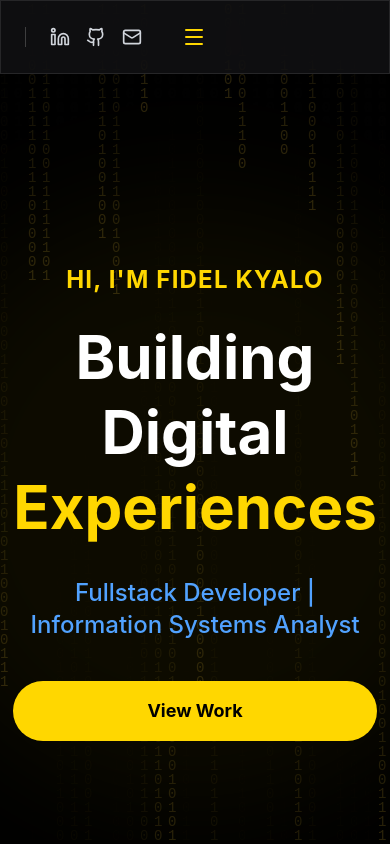
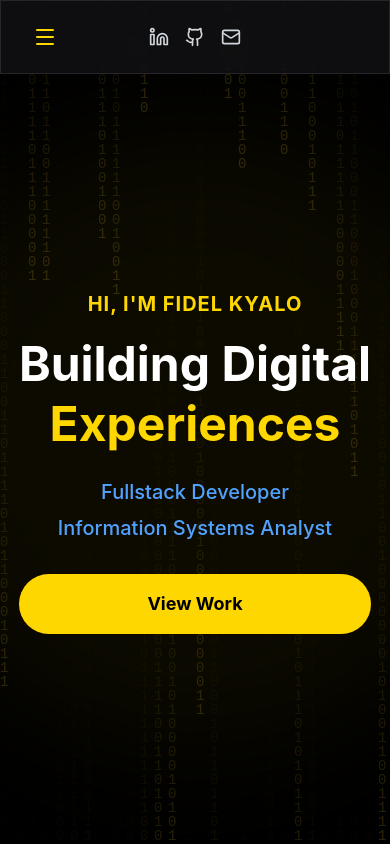
Before and after one commit to Fidelkyalo/Fidel_Portfolio, a React (Vite) app: page / in a window 390 px wide. Shown: the top 844 px of the page. Built offline with nearby package versions, Linux system fonts and the light colour scheme.

Commit message:
Refine mobile layout: hamburger to left, center icons, reduce top spacing, and split description

```diff
--- a/index_standalone.html
+++ b/index_standalone.html
@@ -227,25 +227,30 @@
                 h(CodeBackground),
                 h('nav', { className: "fixed top-0 left-0 right-0 z-50 glass-card border-b border-white/10 px-6 py-4" }, [
                     h('div', { className: "max-w-6xl mx-auto flex justify-between items-center" }, [
-                        h('a', { href: "#home", className: "text-xl font-bold text-gold hover:text-white transition-colors hidden md:block" }, "Fidel Kyalo"),
-                        h('div', { className: "flex items-center gap-8" }, [
+                        // Mobile Menu Button - Left Aligned
+                        h('button', {
+                            className: "md:hidden text-gold p-2 hover:bg-white/5 rounded-lg transition-colors",
+                            onClick: () => setIsMenuOpen(!isMenuOpen)
+                        }, h(Icon, { name: isMenuOpen ? "x" : "menu", size: 24 })),
+
+                        h('a', { href: "#home", className: "text-xl font-bold text-gold cursor-pointer hover:text-white transition-colors hidden md:block" }, "Fidel Kyalo"),
+
+                        h('div', { className: "flex items-center gap-8 md:gap-8 flex-1 md:flex-none justify-center md:justify-end" }, [
                             h('ul', { className: "hidden md:flex gap-6" }, [
                                 h('li', null, h('a', { href: "#home", className: "hover:text-gold transition-colors" }, "Home")),
                                 h('li', null, h('a', { href: "#about", className: "hover:text-gold transition-colors" }, "About")),
                                 h('li', null, h('a', { href: "#projects", className: "hover:text-gold transition-colors" }, "Projects")),
                                 h('li', null, h('a', { href: "#contact", className: "hover:text-gold transition-colors" }, "Contact"))
                             ]),
-                            h('div', { className: "flex gap-4 border-l border-white/20 pl-6" }, [
+                            h('div', { className: "flex gap-4 border-l-0 md:border-l border-white/20 pl-0 md:pl-6" }, [
                                 h('a', { href: "https://www.linkedin.com/in/fidel-mutunga-bb726129a/", target: "_blank", className: "hover:text-gold" }, h(Icon, { name: "linkedin" })),
                                 h('a', { href: "https://github.com/Fidelkyalo", target: "_blank", className: "hover:text-gold" }, h(Icon, { name: "github" })),
                                 h('a', { href: "mailto:fidelkm16@gmail.com", className: "hover:text-gold" }, h(Icon, { name: "mail" }))
-                            ]),
-                            // Mobile Menu Button
-                            h('button', {
-                                className: "md:hidden text-gold p-2 hover:bg-white/5 rounded-lg transition-colors",
-                                onClick: () => setIsMenuOpen(!isMenuOpen)
-                            }, h(Icon, { name: isMenuOpen ? "x" : "menu", size: 24 }))
-                        ])
+                            ])
+                        ]),
+
+                        // Empty div for balance on mobile
+                        h('div', { className: "w-10 md:hidden" })
                     ]),
                     // Mobile Navigation Menu
                     isMenuOpen && h(motion.div, {
@@ -262,12 +267,15 @@
                     ])
                 ]),
                 h('main', { className: "pt-20" }, [
-                    h('section', { id: "home", className: "min-h-screen flex items-center justify-center relative overflow-hidden px-4" },
-                        h('div', { className: "max-w-7xl mx-auto flex flex-col md:flex-row items-center gap-16 z-10 w-full" }, [
+                    h('section', { id: "home", className: "min-h-screen flex items-center justify-center relative overflow-hidden px-4 -mt-16 md:mt-0" },
+                        h('div', { className: "max-w-7xl mx-auto flex flex-col md:flex-row items-center gap-12 md:gap-16 z-10 w-full pt-12 md:pt-0" }, [
                             h('div', { className: "text-center md:text-left flex-1" }, [
-                                h(motion.p, { initial: { x: -100, opacity: 0 }, animate: { x: 0, opacity: 1 }, transition: { duration: 0.8, delay: 0.2 }, className: "text-gold font-bold mb-6 tracking-wider uppercase text-2xl" }, "Hi, I'm Fidel Kyalo"),
-                                h(motion.h1, { initial: { x: -100, opacity: 0 }, animate: { x: 0, opacity: 1 }, transition: { duration: 0.8, delay: 0.4 }, className: "text-6xl md:text-8xl font-bold mb-8 leading-tight" }, ["Building Digital ", h('br'), h('span', { className: "text-gold" }, "Experiences")]),
-                                h(motion.p, { initial: { x: -100, opacity: 0 }, animate: { x: 0, opacity: 1 }, transition: { duration: 0.8, delay: 0.6 }, className: "text-2xl text-blue-400 mb-10 font-medium" }, "Fullstack Developer | Information Systems Analyst"),
+                                h(motion.p, { initial: { x: -100, opacity: 0 }, animate: { x: 0, opacity: 1 }, transition: { duration: 0.8, delay: 0.2 }, className: "text-gold font-bold mb-4 md:mb-6 tracking-wider uppercase text-xl md:text-3xl" }, "Hi, I'm Fidel Kyalo"),
+                                h(motion.h1, { initial: { x: -100, opacity: 0 }, animate: { x: 0, opacity: 1 }, transition: { duration: 0.8, delay: 0.4 }, className: "text-5xl md:text-8xl font-bold mb-6 md:mb-8 leading-tight" }, ["Building Digital ", h('br'), h('span', { className: "text-gold" }, "Experiences")]),
+                                h(motion.div, { initial: { x: -100, opacity: 0 }, animate: { x: 0, opacity: 1 }, transition: { duration: 0.8, delay: 0.6 }, className: "text-xl md:text-2xl text-blue-400 mb-8 md:mb-10 font-medium text-center md:text-left" }, [
+                                    h('p', { className: "mb-2 md:mb-0" }, "Fullstack Developer"),
+                                    h('p', { className: "md:inline md:before:content-['|'] md:before:mx-4" }, "Information Systems Analyst")
+                                ]),
                                 h(motion.div, { initial: { x: -100, opacity: 0 }, animate: { x: 0, opacity: 1 }, transition: { duration: 0.8, delay: 0.8 } },
                                     h('a', { href: "#projects", className: "px-10 py-4 bg-gold text-black font-bold text-lg rounded-full hover:bg-white transition-all transform hover:scale-105" }, "View Work")
                                 )
--- a/src/App.jsx
+++ b/src/App.jsx
@@ -30,15 +30,24 @@ function App() {
       {/* Navbar Placeholder - just for navigation context */}
       <nav className="fixed top-0 left-0 right-0 z-50 glass-card border-b border-white/10 px-6 py-4">
         <div className="max-w-6xl mx-auto flex justify-between items-center">
+          {/* Mobile Menu Button - Left Aligned */}
+          <button
+            className="md:hidden text-gold p-2 hover:bg-white/5 rounded-lg transition-colors"
+            onClick={() => setIsMenuOpen(!isMenuOpen)}
+          >
+            {isMenuOpen ? <X size={24} /> : <Menu size={24} />}
+          </button>
+
           <a href="#home" className="text-xl font-bold text-gold cursor-pointer hover:text-white transition-colors hidden md:block">Fidel Kyalo</a>
-          <div className="flex items-center gap-8">
+
+          <div className="flex items-center gap-8 md:gap-8 flex-1 md:flex-none justify-center md:justify-end">
             <ul className="hidden md:flex gap-6">
               <li><a href="#home" className="hover:text-gold transition-colors">Home</a></li>
               <li><a href="#about" className="hover:text-gold transition-colors">About</a></li>
               <li><a href="#projects" className="hover:text-gold transition-colors">Projects</a></li>
               <li><a href="#contact" className="hover:text-gold transition-colors">Contact</a></li>
             </ul>
-            <div className="flex gap-4 border-l border-white/20 pl-6">
+            <div className="flex gap-4 border-l-0 md:border-l border-white/20 pl-0 md:pl-6">
               <a href="https://www.linkedin.com/in/fidel-mutunga-bb726129a/" target="_blank" rel="noopener noreferrer" className="hover:text-gold hover:scale-110 transition-all text-gray-300">
                 <Linkedin size={20} />
               </a>
@@ -49,14 +58,10 @@ function App() {
                 <Mail size={20} />
               </a>
             </div>
-            {/* Mobile Menu Button */}
-            <button
-              className="md:hidden text-gold p-2 hover:bg-white/5 rounded-lg transition-colors"
-              onClick={() => setIsMenuOpen(!isMenuOpen)}
-            >
-              {isMenuOpen ? <X size={24} /> : <Menu size={24} />}
-            </button>
           </div>
+
+          {/* Empty div for layout balance on mobile */}
+          <div className="w-10 md:hidden"></div>
         </div>
 
         {/* Mobile Navigation Menu */}
@@ -111,15 +116,15 @@ function App() {
 
       <main className="pt-20">
         {/* Hero Section */}
-        <section id="home" className="min-h-screen flex items-center justify-center relative overflow-hidden px-4">
-          <div className="max-w-7xl mx-auto flex flex-col md:flex-row items-center gap-16 z-10 w-full">
+        <section id="home" className="min-h-screen flex items-center justify-center relative overflow-hidden px-4 -mt-16 md:mt-0">
+          <div className="max-w-7xl mx-auto flex flex-col md:flex-row items-center gap-12 md:gap-16 z-10 w-full pt-12 md:pt-0">
             <div className="text-center md:text-left flex-1 relative">
               <motion.div
                 initial={{ x: -100, opacity: 0 }}
                 animate={{ x: 0, opacity: 1 }}
                 transition={{ duration: 0.8, delay: 0.2 }}
               >
-                <p className="text-gold font-bold mb-6 tracking-wider uppercase text-2xl md:text-3xl">Hi, I'm Fidel Kyalo</p>
+                <p className="text-gold font-bold mb-4 md:mb-6 tracking-wider uppercase text-xl md:text-3xl">Hi, I'm Fidel Kyalo</p>
               </motion.div>
 
               <motion.div
@@ -127,7 +132,7 @@ function App() {
                 animate={{ x: 0, opacity: 1 }}
                 transition={{ duration: 0.8, delay: 0.4 }}
               >
-                <h1 className="text-6xl md:text-8xl font-bold mb-8 leading-tight">
+                <h1 className="text-5xl md:text-8xl font-bold mb-6 md:mb-8 leading-tight">
                   Building Digital <br />
                   <span className="text-gold">Experiences</span>
                 </h1>
@@ -138,7 +143,10 @@ function App() {
                 animate={{ x: 0, opacity: 1 }}
                 transition={{ duration: 0.8, delay: 0.6 }}
               >
-                <p className="text-2xl text-blue-400 mb-10 font-medium">Fullstack Developer | Information Systems Analyst</p>
+                <div className="text-xl md:text-2xl text-blue-400 mb-8 md:mb-10 font-medium space-y-2 md:space-y-0 text-center md:text-left">
+                  <p>Fullstack Developer</p>
+                  <p className="md:inline md:before:content-['|'] md:before:mx-4">Information Systems Analyst</p>
+                </div>
               </motion.div>
 
               <motion.div
```
Also changed, not shown: 1 other file (tests, documents, lock files or other folders).
